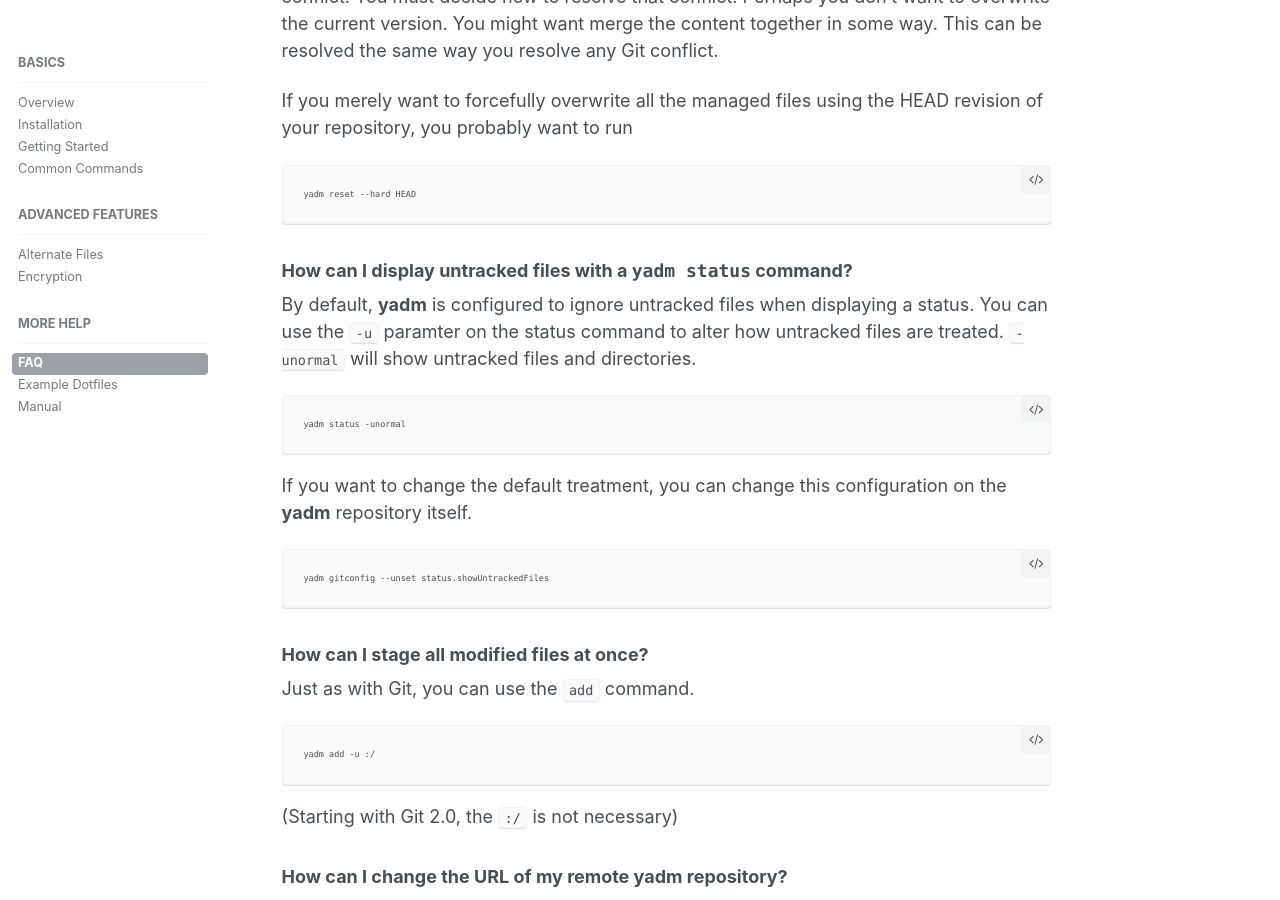
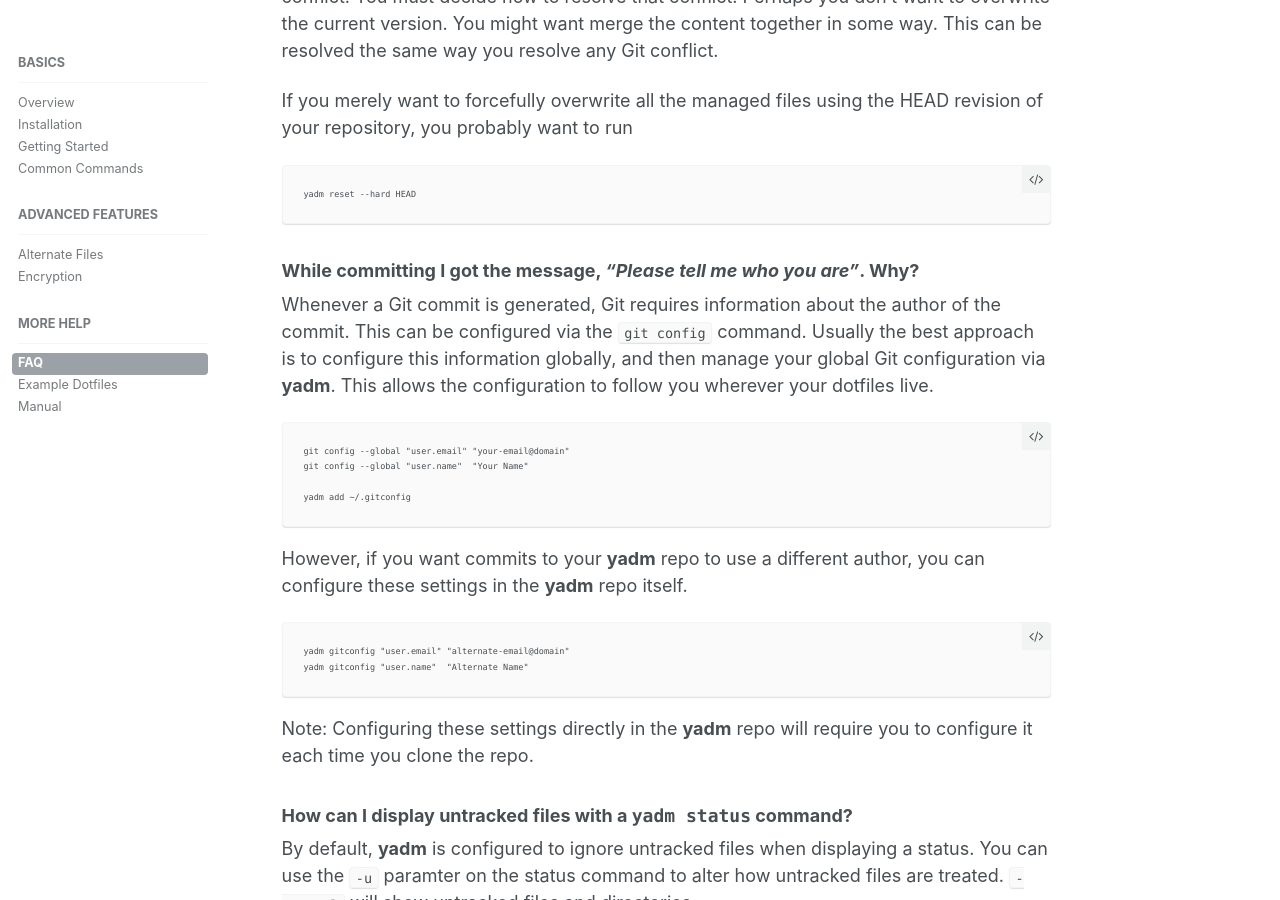
Before and after one commit to TheLocehiliosan/yadm, a Jekyll site: the page built from _docs/060_faq.md, in a window 1280 px wide and 900 px high, scrolled down 427 px. Built offline with Jekyll 4.4.1, drawn with Linux system fonts in a browser that asks for light colours.

Commit message:
Add information about configuring Git author (#31)

````diff
--- a/_docs/060_faq.md
+++ b/_docs/060_faq.md
@@ -22,6 +22,32 @@
 ```
 yadm reset --hard HEAD
 ```
+
+### While committing I got the message, _"Please tell me who you are"_. Why?
+
+Whenever a Git commit is generated, Git requires information about the author of
+the commit. This can be configured via the `git config` command. Usually the
+best approach is to configure this information globally, and then manage your
+global Git configuration via **yadm**. This allows the configuration to follow
+you wherever your dotfiles live.
+
+```
+git config --global "user.email" "your-email@domain"
+git config --global "user.name"  "Your Name"
+
+yadm add ~/.gitconfig
+```
+
+However, if you want commits to your **yadm** repo to use a different author,
+you can configure these settings in the **yadm** repo itself.
+
+```
+yadm gitconfig "user.email" "alternate-email@domain"
+yadm gitconfig "user.name"  "Alternate Name"
+```
+
+Note: Configuring these settings directly in the **yadm** repo will require you
+to configure it each time you clone the repo.
 
 ### How can I display untracked files with a `yadm status` command?
 
````
